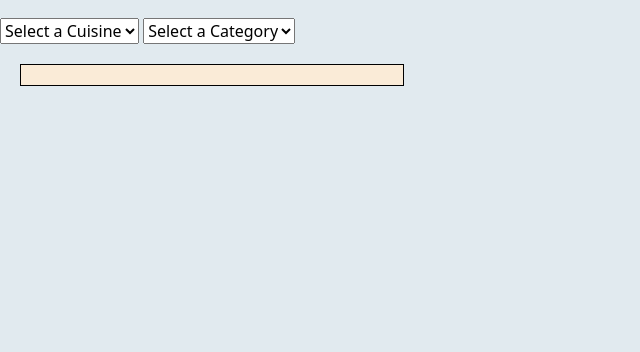
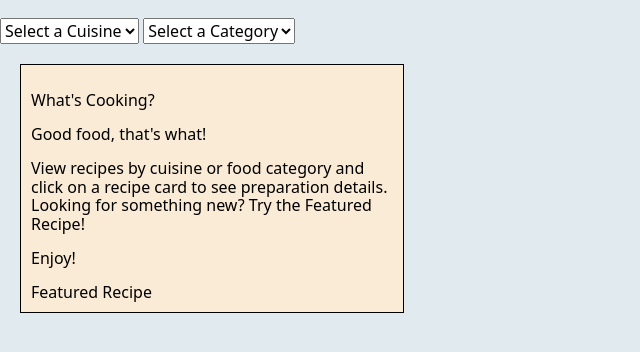
Before and after one commit to EmbeddedNinjaCoder/phase-1-sample-project-build, a plain HTML site: page index.html in a window 1280 px wide. Shown: the part 62-414 px from the top of the page, without its empty margins (0-640 px from the left). Drawn offline with nearby package versions, Linux system fonts and the light colour scheme; no server answers.

Commit message:
adds welcome section and featured recipe

```diff
--- a/index.html
+++ b/index.html
@@ -25,6 +25,24 @@
          </section>
          <!-- ------ -->
       </header>
+      <main>
+         <!-- Welcome Section -->
+         <section class="welcome card">
+            <div class="message">
+               <p>What's Cooking?</p>
+               <p>Good food, that's what!</p>
+               <p>
+                  View recipes by cuisine or food category and click on a recipe
+                  card to see preparation details. Looking for something new?
+                  Try the Featured Recipe!
+               </p>
+               <p>Enjoy!</p>
+            </div>
+            <div class="featured">
+               <p>Featured Recipe</p>
+            </div>
+         </section>
+         <!-- --------------- -->
 
          <!-- Recipe Section -->
          <section class="recipe-section">
@@ -34,7 +52,7 @@
          <!-- -------------- -->
 
          <!-- Recipe Details Section -->
-      <section class="recipe-details-section ">
+         <section class="recipe-details-section">
             <div class="recipe-details-container card">
                <div class="recipe-details-title"></div>
                <div class="recipe-details-image"></div>
@@ -49,5 +67,6 @@
          <script src="./utilities.js"></script>
          <script src="./index.js"></script>
          <!-- ------- -->
+      </main>
    </body>
 </html>
--- a/index.js
+++ b/index.js
@@ -6,14 +6,14 @@ const selectionH1 = document.querySelector(".selection-heading")
 const recipeDetailsContainer = document.querySelector(
    ".recipe-details-container"
 )
-// const recipeDetailsSection = document.querySelector(".recipe-details-section")
-// const welcomeSection = document.querySelector(".welcome")
-// const featuredRecipeDiv = document.querySelector(".featured")
+const recipeDetailsSection = document.querySelector(".recipe-details-section")
+const welcomeSection = document.querySelector(".welcome")
+const featuredRecipeDiv = document.querySelector(".featured")
 // const mainTitle = document.querySelector(".main-title")
 // const ingredientSearch = document.querySelector("#ingredient-search")
 
 // Function Calls
-// showWelcome()
+showWelcome()
 getCuisines()
 getCategories()
 
@@ -23,38 +23,6 @@ categorySelect.addEventListener("change", getRecipesByCategory)
 // mainTitle.addEventListener("click", showWelcome)
 // ingredientSearch.addEventListener("search", getRecipesByIngredient)
 
-// // Dropdown Functions
-// function getCuisines() {
-//    fetch("https://www.themealdb.com/api/json/v1/1/list.php?a=list")
-//       .then(r => r.json())
-//       .then(cuisines => renderCuisineOptions(cuisines.meals))
-//       .catch(error => alert(error))
-// }
-
-// function getCategories() {
-//    fetch("https://www.themealdb.com/api/json/v1/1/list.php?c=list")
-//       .then(r => r.json())
-//       .then(categories => renderCategoryOptions(categories.meals))
-//       .catch(error => alert(error))
-// }
-
-// function renderCuisineOptions(cuisines) {
-//    cuisines.forEach(cuisine => {
-//       const option = document.createElement("option")
-//       option.value = cuisine.strArea
-//       option.textContent = cuisine.strArea
-//       cuisineSelect.append(option)
-//    })
-// }
-
-// function renderCategoryOptions(categories) {
-//    categories.forEach(category => {
-//       const option = document.createElement("option")
-//       option.value = category.strCategory
-//       option.textContent = category.strCategory
-//       categorySelect.append(option)
-//    })
-// }
 
 // Recipe Collection Functions
 
@@ -77,9 +45,9 @@ function getRecipesByCategory(e) {
 }
 
 function renderAllRecipes(recipes) {
-   // welcomeSection.style.display = "none"
-   // recipeDetailsContainer.style.display = "none"
-   // recipeContainer.style.display = "grid"
+   welcomeSection.style.display = "none"
+   recipeDetailsContainer.style.display = "none"
+   recipeContainer.style.display = "grid"
    recipeContainer.replaceChildren()
 
    selectionH1.textContent = cuisineSelect.value || categorySelect.value
@@ -91,7 +59,7 @@ function renderAllRecipes(recipes) {
    categorySelect.value = ""
 }
 
-function renderRecipeCard(recipe) {
+function renderRecipeCard(recipe, featured = false) {
    const {
       idMeal: recipeId,
       strMeal: recipeName,
@@ -112,7 +80,13 @@ function renderRecipeCard(recipe) {
 
    recipeTitleDiv.append(title)
    cardDiv.append(image, recipeTitleDiv)
-   recipeContainer.append(cardDiv)
+
+   if (featured) {
+      featuredRecipeDiv.append(cardDiv)
+   } else {
+      recipeContainer.append(cardDiv)
+   }
+   // recipeContainer.append(cardDiv)
 }
 
 function getRecipeDetails(e, recipeId) {
@@ -123,10 +97,10 @@ function getRecipeDetails(e, recipeId) {
 }
 
 function renderRecipeDetails(recipeDetails) {
-   // welcomeSection.style.display = "none"
-   // recipeDetailsContainer.style.display = "grid"
+   welcomeSection.style.display = "none"
+   recipeDetailsContainer.style.display = "grid"
    recipeContainer.replaceChildren()
-   // selectionH1.textContent = ""
+   selectionH1.textContent = ""
 
    const {
       strMeal: recipe,
--- a/utilities.js
+++ b/utilities.js
@@ -1,3 +1,21 @@
+// Welcome section
+function showWelcome() {
+    recipeDetailsContainer.style.display = "none"
+    recipeContainer.style.display = "none"
+    welcomeSection.style.display = "grid"
+    featuredRecipeDiv.replaceChildren()
+    featuredRecipeDiv.textContent = "Featured Recipe"
+    selectionH1.textContent = ""
+    getFeaturedRecipe()
+ }
+
+ function getFeaturedRecipe() {
+    fetch("https://www.themealdb.com/api/json/v1/1/random.php")
+       .then(r => r.json())
+       .then(recipe => renderRecipeCard(recipe.meals[0], true))
+       .catch(error => alert(error))
+ }
+
 // Dropdown Functions
 function getCuisines() {
     fetch("https://www.themealdb.com/api/json/v1/1/list.php?a=list")
```
Lines whose indentation alone changed are shown as unchanged.
